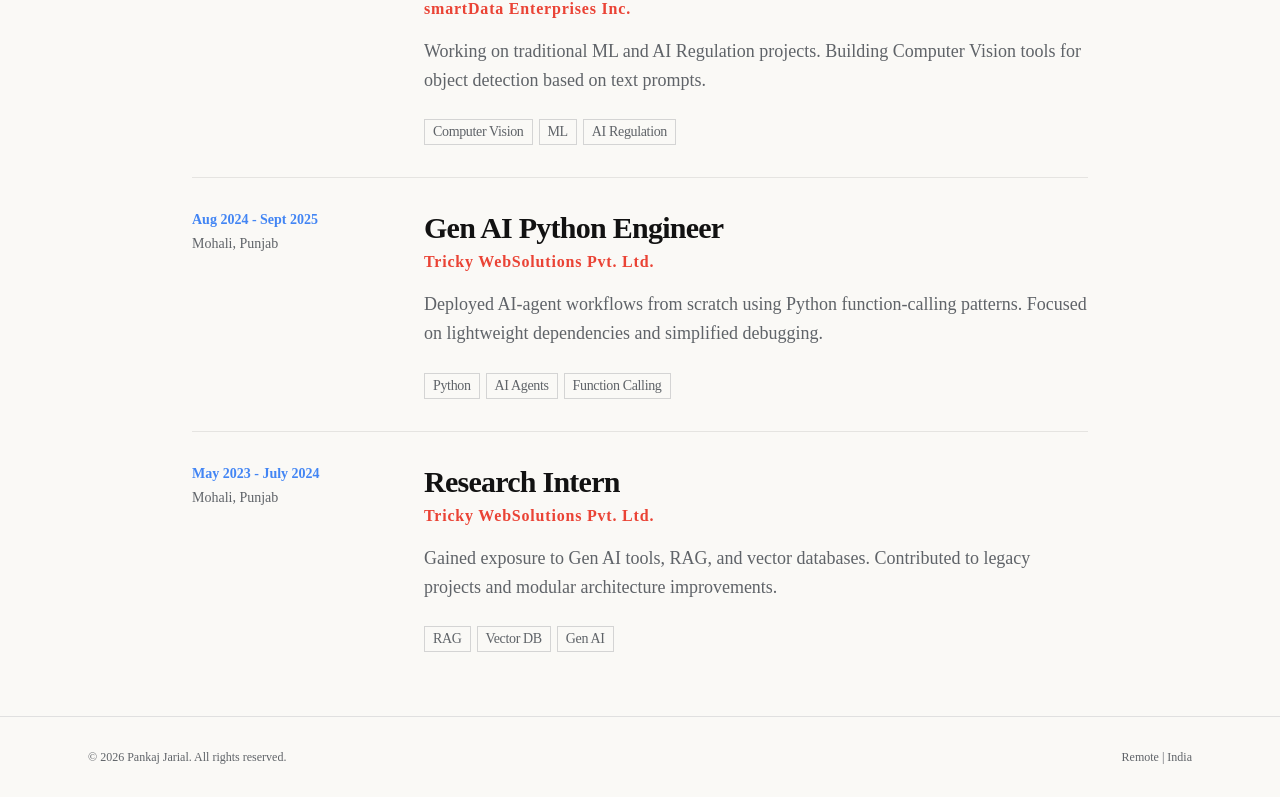
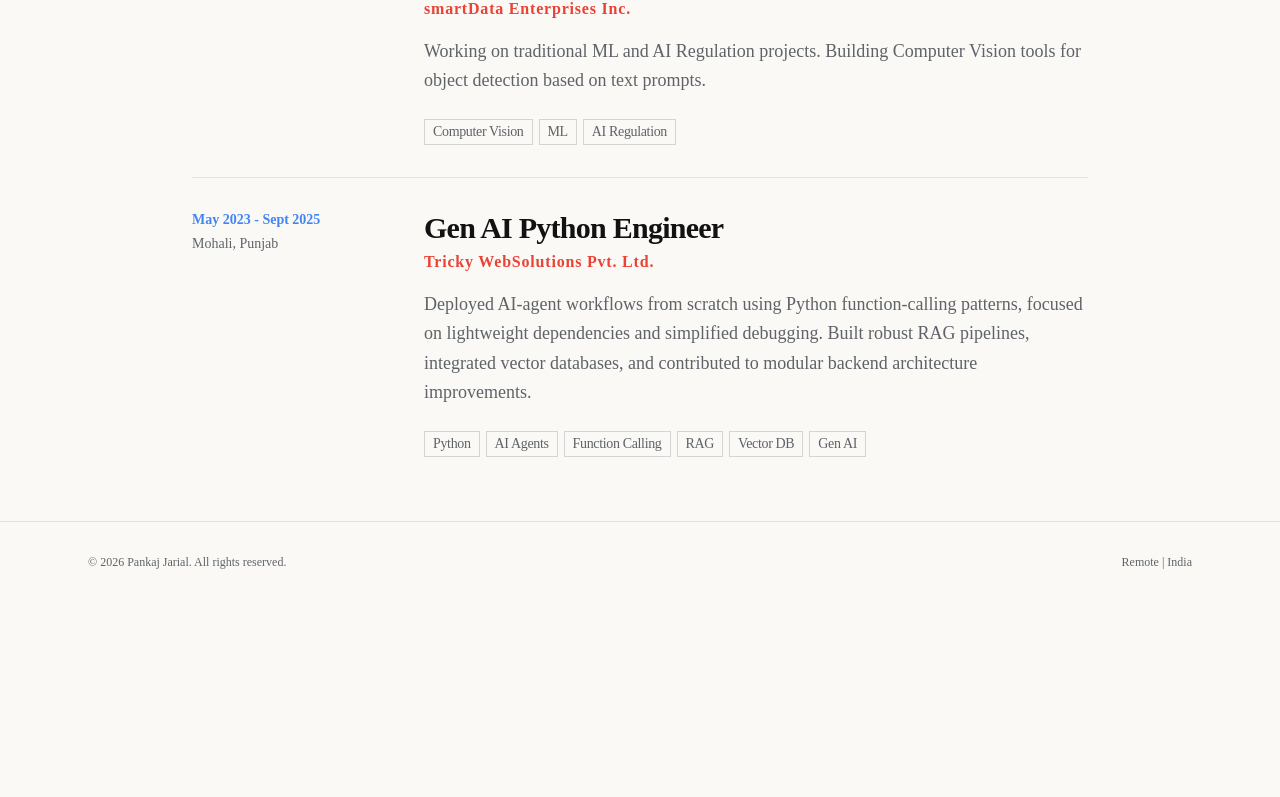
Before and after one commit to pankiae/pankiae.github.io, a Next.js app: page / in a window 1280 px wide. Shown: the part 2980-3777 px from the top of the page. After the commit the page ends 3582 px from the top, so only its background shows below. Built offline with nearby package versions, Linux system fonts and the light colour scheme.

Commit message:
feat: updated the experience component and update allowed dev origins in next config

```diff
--- a/next.config.mjs
+++ b/next.config.mjs
@@ -6,7 +6,7 @@
   images: {
     unoptimized: true,
   },
-  allowedDevOrigins: ["localhost", "localhost:3000", "192.168.1.37", "192.168.1.37:3000"],
+  allowedDevOrigins: ["localhost", "localhost:3000", "192.168.1.40", "192.168.1.40:3000", "192.168.1.37:3000"],
 };
 
 export default nextConfig;
--- a/src/components/sections/Experience.jsx
+++ b/src/components/sections/Experience.jsx
@@ -17,17 +17,9 @@
         role: "Gen AI Python Engineer",
         company: "Tricky WebSolutions Pvt. Ltd.",
         location: "Mohali, Punjab",
-        period: "Aug 2024 - Sept 2025",
-        description: "Deployed AI-agent workflows from scratch using Python function-calling patterns. Focused on lightweight dependencies and simplified debugging.",
-        skills: ["Python", "AI Agents", "Function Calling"]
-    },
-    {
-        role: "Research Intern",
-        company: "Tricky WebSolutions Pvt. Ltd.",
-        location: "Mohali, Punjab",
-        period: "May 2023 - July 2024",
-        description: "Gained exposure to Gen AI tools, RAG, and vector databases. Contributed to legacy projects and modular architecture improvements.",
-        skills: ["RAG", "Vector DB", "Gen AI"]
+        period: "May 2023 - Sept 2025",
+        description: "Deployed AI-agent workflows from scratch using Python function-calling patterns, focused on lightweight dependencies and simplified debugging. Built robust RAG pipelines, integrated vector databases, and contributed to modular backend architecture improvements.",
+        skills: ["Python", "AI Agents", "Function Calling", "RAG", "Vector DB", "Gen AI"]
     }
 ];
 
```
